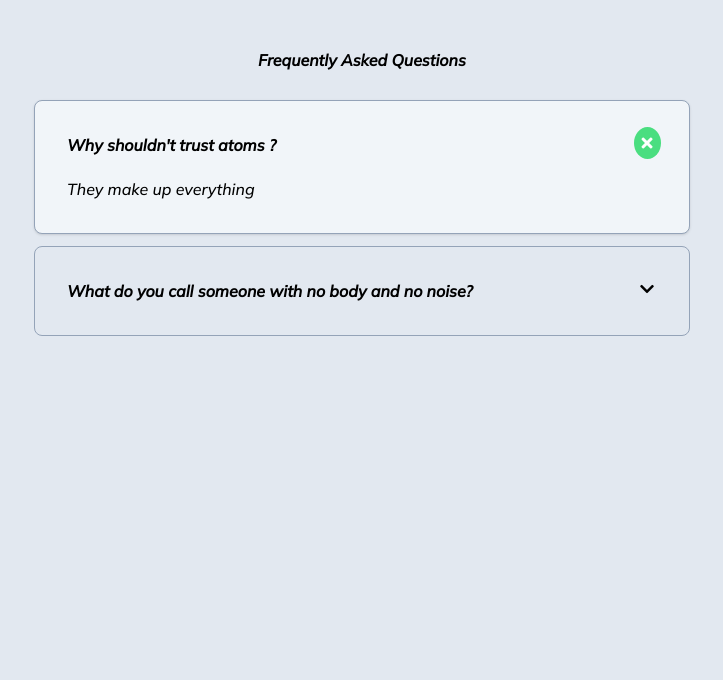
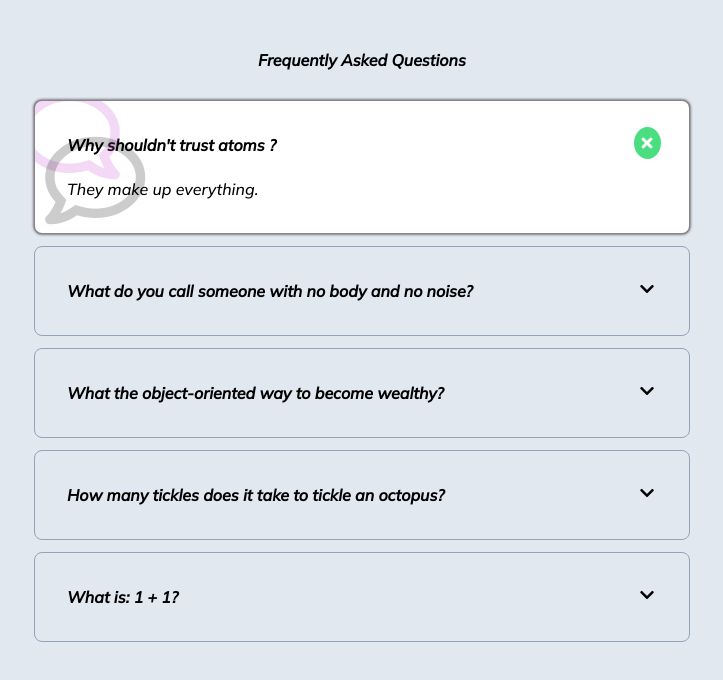
Before and after one commit to MbiamouRichy/FAQ, a website: page index.html in a window 1280 px wide. Shown: the whole page, without its empty margins (278-1001 px from the left). Drawn offline with Linux system fonts and the light colour scheme.

Commit message:
fin du projet

```diff
--- a/css/style.css
+++ b/css/style.css
@@ -1,3 +1,43 @@
 @tailwind base;
 @tailwind components;
 @tailwind utilities;
+
+
+/*--------- Faq Active ------------*/
+div.active{
+
+    overflow: hidden;
+    background-color: #fff;
+    border-radius: 8px;
+    box-shadow:  0 0 3px rgba(17, 12, 12, 0.5),
+    0 0 3px rgba(0, 0, 0, 0.5);
+    border: 1px solid rgba(17, 12, 12, 0.5);
+}
+div button i.fa-times{
+    display: none;
+}
+div.active::before,
+div.active::after{
+    position: absolute;
+    content: '\f075';
+    font-family: 'Font Awesome 5 Free';
+    font-size: 100px;
+    z-index: 0;
+    top: 5px;
+    left: 10px;
+    opacity: 0.2;
+}
+div.active::before{
+    transform: rotateY(180deg);
+    top: -40px;
+    left: -15px;
+    color: rgb(196, 65, 206);
+}
+
+div.active p,
+div.active button i.fa-times{
+    display: inline-block;
+}
+div.active button i.fa-chevron-down{
+    display: none;
+}
--- a/index.html
+++ b/index.html
@@ -1,46 +1,103 @@
 <!DOCTYPE html>
 <html lang="en">
+
 <head>
     <meta charset="UTF-8">
     <meta http-equiv="X-UA-Compatible" content="IE=edge">
     <meta name="viewport" content="width=device-width, initial-scale=1.0">
     <meta name="description" content="Simple page web pour tester tailwind css">
     <meta name="author" content="MbiamouRichy">
-    <title>Faq Design</title>
+    <title>Faq Design | Test Tailwind</title>
     <link rel="stylesheet" href="./dist/style.css">
-    <link rel="stylesheet" href="https://cdnjs.cloudflare.com/ajax/libs/font-awesome/5.15.4/css/all.min.css" integrity="sha512-1ycn6IcaQQ40/MKBW2W4Rhis/DbILU74C1vSrLJxCq57o941Ym01SwNsOMqvEBFlcgUa6xLiPY/NS5R+E6ztJQ==" crossorigin="anonymous" referrerpolicy="no-referrer" />
+    <link rel="stylesheet" href="https://cdnjs.cloudflare.com/ajax/libs/font-awesome/5.15.4/css/all.min.css"
+        integrity="sha512-1ycn6IcaQQ40/MKBW2W4Rhis/DbILU74C1vSrLJxCq57o941Ym01SwNsOMqvEBFlcgUa6xLiPY/NS5R+E6ztJQ=="
+        crossorigin="anonymous" referrerpolicy="no-referrer" />
     <link rel="preconnect" href="https://fonts.googleapis.com">
-<link rel="preconnect" href="https://fonts.gstatic.com" crossorigin>
-<link href="https://fonts.googleapis.com/css2?family=Mulish:ital,wght@1,500&display=swap" rel="stylesheet">
+    <link rel="preconnect" href="https://fonts.gstatic.com" crossorigin>
+    <link href="https://fonts.googleapis.com/css2?family=Mulish:ital,wght@1,500&display=swap" rel="stylesheet">
 </head>
+
 <body class="bg-slate-200 font-sans">
 
     <h1 class="text-center font-bold mt-12 mb-7">Frequently Asked Questions</h1>
     <div class="max-w-2xl mx-auto">
-        <div class="mt-3 mx-2 border border-solid border-slate-400 border-black-300 overflow-hidden p-8 rounded-lg transition duration-500 ease-in-out bg-slate-100 shadow relative before:content-['\f075'] after:content-['\f075'] before:font-awesome after:font-awesome before:text-blue-400 after:text-red-400 before:text-9xl after:text-9xl before:absolute before:opacity-20 before:top--2 before:left--7 before:z-0 before:rotate-180 after:absolute after:opacity-20 after:top-5 after:left-5 after:z-0">
+        <div
+            class="bg-transparent mt-3 mx-2 border border-solid border-slate-400 overflow-hidden p-8 rounded-lg transition duration-500 ease-in-out active:bg-slate-100 active:shadow relative active">
             <h3 class="font-bold">
                 Why shouldn't trust atoms ?
             </h3>
-            <p class="mt-5">
-                They make up everything
+            <p class="mt-5 hidden">
+                They make up everything.
             </p>
-            <button class="bg-transparent border-spacing-0 cursor-pointer flex items-center justify-center text-sm p-0 absolute top-7 right-7 h-7 w-7">
+            <button
+                class="bg-transparent border-spacing-0 cursor-pointer flex items-center justify-center text-sm p-0 absolute top-7 right-7 h-7 w-7">
+                <i class="fas fa-chevron-down text-base"></i>
                 <i class="fas fa-times bg-green-400 p-2 rounded-circle text-base text-white"></i>
             </button>
         </div>
-        <div class="bg-transparent mt-3 mx-2 border border-solid border-slate-400 overflow-hidden p-8 rounded-lg transition duration-500 ease-in-out active:bg-slate-100 active:shadow relative">
+
+        <div
+            class="bg-transparent mt-3 mx-2 border border-solid border-slate-400 overflow-hidden p-8 rounded-lg transition duration-500 ease-in-out active:bg-slate-100 active:shadow relative">
             <h3 class="font-bold">
                 What do you call someone with no body and no noise?
             </h3>
-            <p class="hidden">
-                They make up everything
+            <p class="mt-5 hidden">
+                Nobody knows.
             </p>
-            <button class="bg-transparent border-spacing-0 cursor-pointer flex items-center justify-center text-sm p-0 absolute top-7 right-7 h-7 w-7">
+            <button
+                class="bg-transparent border-spacing-0 cursor-pointer flex items-center justify-center text-sm p-0 absolute top-7 right-7 h-7 w-7">
                 <i class="fas fa-chevron-down text-base"></i>
+                <i class="fas fa-times bg-green-400 p-2 rounded-circle text-base text-white"></i>
+            </button>
+        </div>
+
+        <div
+            class="bg-transparent mt-3 mx-2 border border-solid border-slate-400 overflow-hidden p-8 rounded-lg transition duration-500 ease-in-out active:bg-slate-100 active:shadow relative">
+            <h3 class="font-bold">
+                What the object-oriented way to become wealthy?
+            </h3>
+            <p class="mt-5 hidden">
+                inheritance.
+            </p>
+            <button
+                class="bg-transparent border-spacing-0 cursor-pointer flex items-center justify-center text-sm p-0 absolute top-7 right-7 h-7 w-7">
+                <i class="fas fa-chevron-down text-base"></i>
+                <i class="fas fa-times bg-green-400 p-2 rounded-circle text-base text-white"></i>
+            </button>
+        </div>
+
+        <div
+            class="bg-transparent mt-3 mx-2 border border-solid border-slate-400 overflow-hidden p-8 rounded-lg transition duration-500 ease-in-out active:bg-slate-100 active:shadow relative">
+            <h3 class="font-bold">
+                How many tickles does it take to tickle an octopus?
+            </h3>
+            <p class="mt-5 hidden">
+                Ten tickles!
+            </p>
+            <button
+                class="bg-transparent border-spacing-0 cursor-pointer flex items-center justify-center text-sm p-0 absolute top-7 right-7 h-7 w-7">
+                <i class="fas fa-chevron-down text-base"></i>
+                <i class="fas fa-times bg-green-400 p-2 rounded-circle text-base text-white"></i>
+            </button>
+        </div>
+
+        <div
+            class="bg-transparent mt-3 mx-2 border border-solid border-slate-400 overflow-hidden p-8 rounded-lg transition duration-500 ease-in-out active:bg-slate-100 active:shadow relative">
+            <h3 class="font-bold">
+                What is: 1 + 1?
+            </h3>
+            <p class="mt-5 hidden">
+                Depends an who are you asking.
+            </p>
+            <button
+                class="bg-transparent border-spacing-0 cursor-pointer flex items-center justify-center text-sm p-0 absolute top-7 right-7 h-7 w-7">
+                  <i class="fas fa-chevron-down text-base"></i>
+                <i class="fas fa-times bg-green-400 p-2 rounded-circle text-base text-white"></i>
             </button>
         </div>
     </div>
 
     <script src="./script/script.js"></script>
 </body>
+
 </html>
--- a/script/script.js
+++ b/script/script.js
@@ -0,0 +1,7 @@
+const toogles = document.querySelectorAll('button')
+
+toogles.forEach( toogle =>{
+    toogle.addEventListener('click', () =>{
+        toogle.parentNode.classList.toggle('active');
+    })
+})
--- a/tailwind.config.js
+++ b/tailwind.config.js
@@ -4,13 +4,12 @@ module.exports = {
   theme: {
     extend: {
       fontFamily: {
-      'sans': ['Mulish', 'sans-serif'],
-      'awesome': ['Font Awesome Free'],
+        sans: ["Mulish", "sans-serif"],
       },
       borderRadius: {
-        circle: ['50%']
-      }
-  }
+        circle: ["50%"],
+      },
+    },
   },
   plugins: [],
-}
+};
```
Also changed, not shown: dist/style.css.
